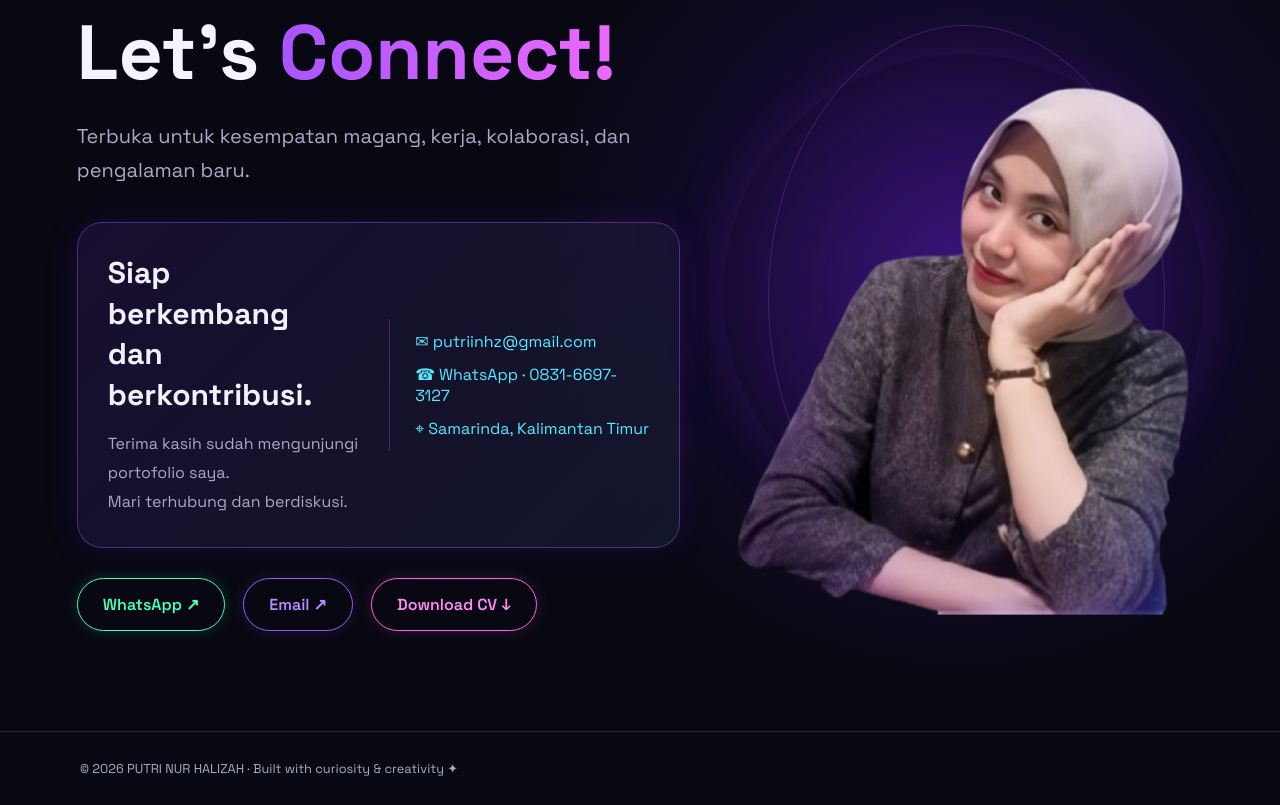
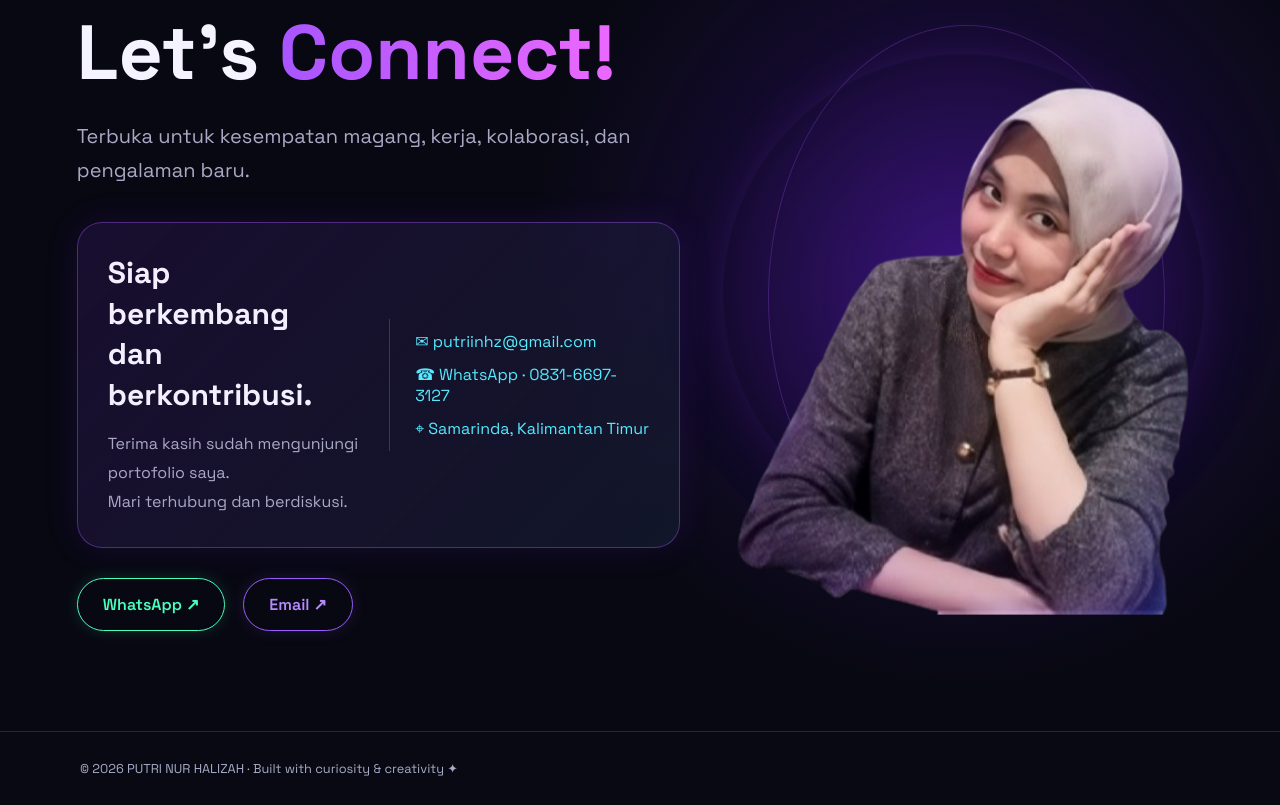
Before and after one commit to putriinhz-sketch/portofolio, a plain HTML site: page index.html in a window 1280 px wide. Shown: the part 7050-7855 px from the top of the page. Drawn offline with nearby package versions, Linux system fonts and the light colour scheme.

Commit message:
Add files via upload

```diff
--- a/index.html
+++ b/index.html
@@ -199,16 +199,11 @@ footer{border-top:1px solid var(--line);padding:28px 0;color:var(--muted);font-s
     box-shadow: 0 0 15px rgba(72, 255, 189, 0.15);
 }
 
+
 .closing-btn.email {
     color: #b78aff;
     border: 1px solid #9b5cff;
     box-shadow: 0 0 15px rgba(155, 92, 255, 0.15);
-}
-
-.closing-btn.cv {
-    color: #ff8af2;
-    border: 1px solid #ff65e8;
-    box-shadow: 0 0 15px rgba(255, 101, 232, 0.15);
 }
 
 .closing-btn:hover {
@@ -2033,12 +2028,6 @@ main section:not(#home):not(#contact) .highlight:hover {
           Email ↗
         </a>
 
-        <a href="cv-putri.pdf"
-           download
-           class="closing-btn cv">
-          Download CV ↓
-        </a>
-
       </div>
 
     </div>
```
